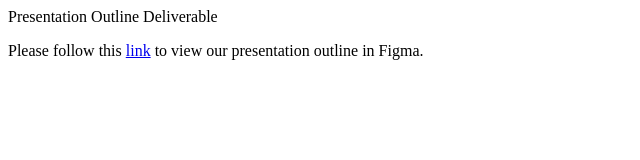
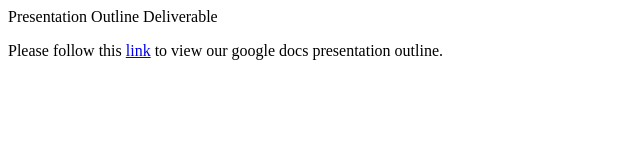
Before and after one commit to analise-b/applications2024spring, a plain HTML site: page soccer-league-app/presentation-outline/index.html in a window 1280 px wide. Shown: the full height of the page, 0-640 px from the left. Drawn offline with Linux system fonts and the light colour scheme.

Commit message:
Add files via upload

```diff
--- a/soccer-league-app/presentation-outline/index.html
+++ b/soccer-league-app/presentation-outline/index.html
@@ -5,6 +5,6 @@
     </head>
     <body>
         <header>Presentation Outline Deliverable</header>
-        <p>Please follow this <a href="https://www.figma.com/file/VqeBHNNzGJxNF027ofdc1O/Soccer-League-App?type=design&node-id=1%3A4814&mode=design&t=6fXRTQQlNLSLeecZ-1" target="_blank">link</a> to view our presentation outline in Figma.</p>
+        <p>Please follow this <a href="https://docs.google.com/document/d/1RgCIfVwOD5wgSJQKmpKZ0g55Vo_iW6bUJU6nzbwVCB8/edit?usp=sharing" target="_blank">link</a> to view our google docs presentation outline.</p>
     </body>
 </html>
```
